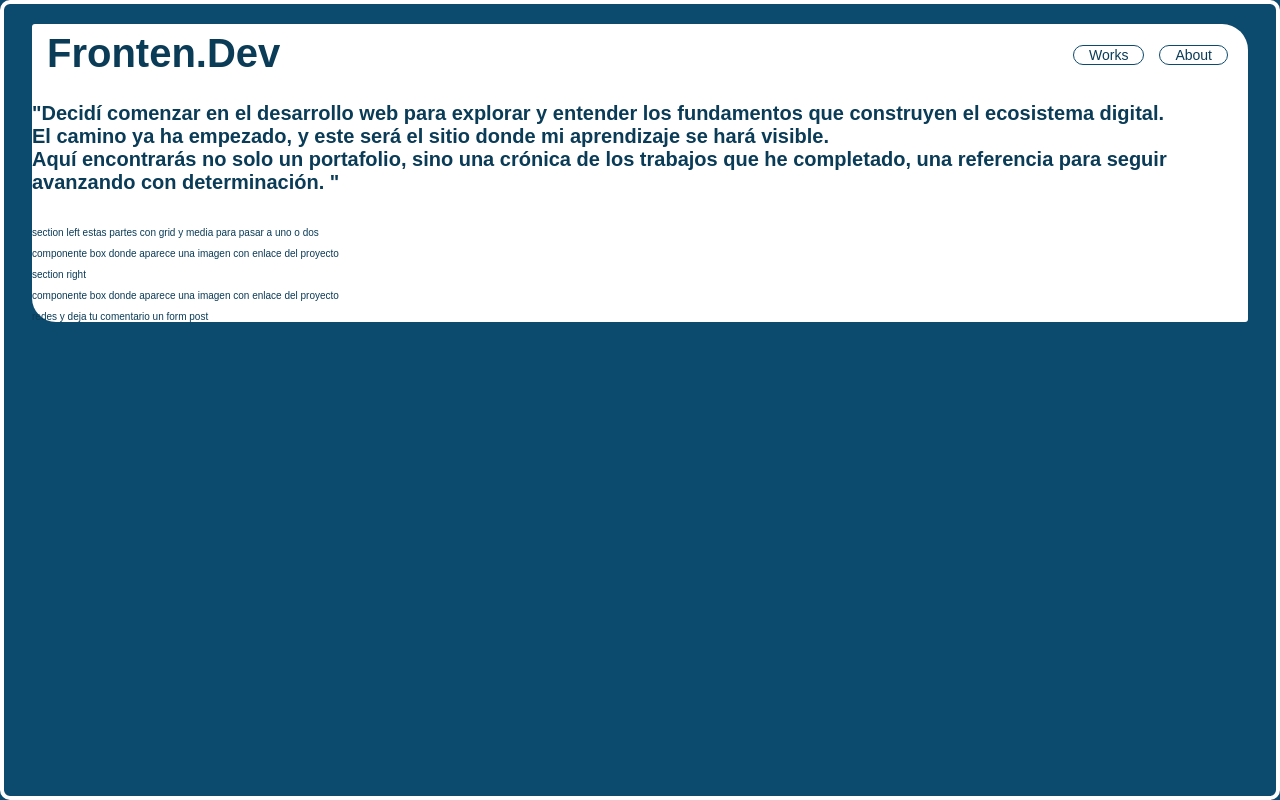
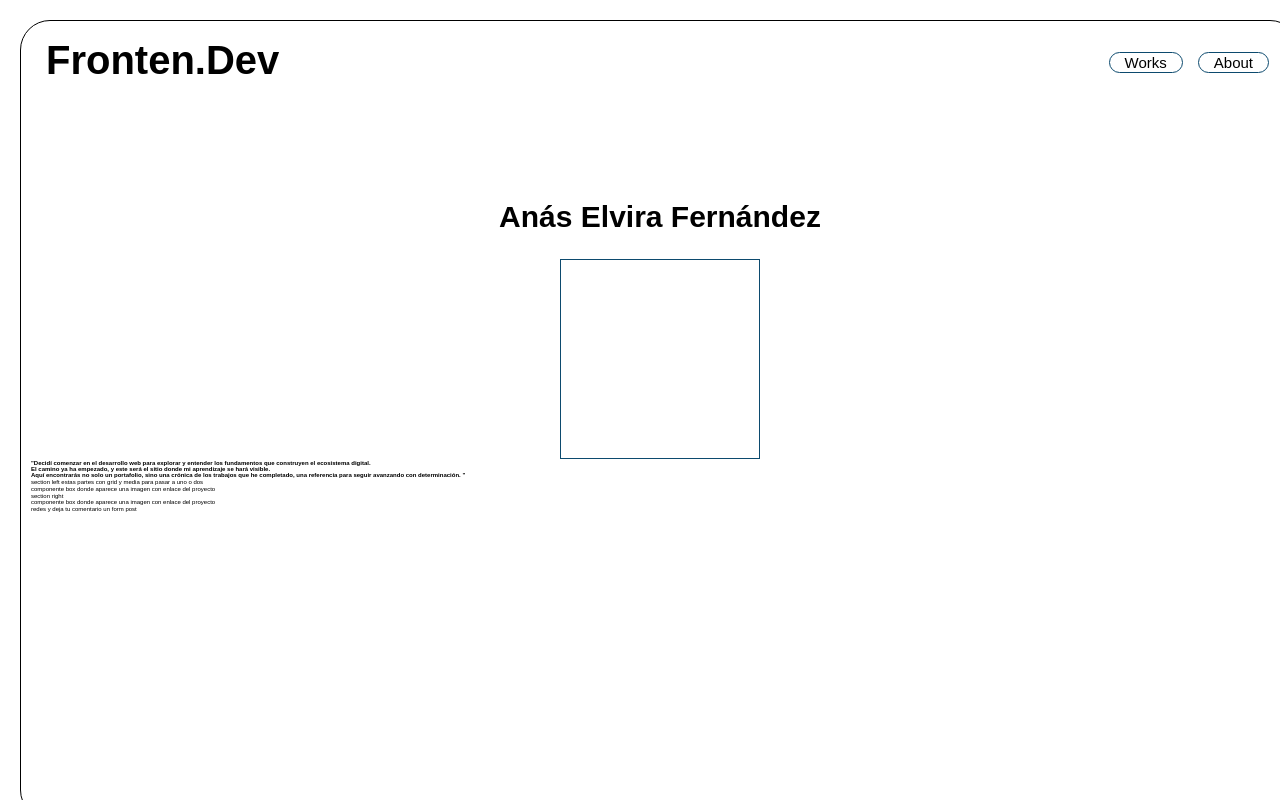
Before and after one commit to hanasolo82/anas-portfolio, a React (Vite) app: page / in a window 1280 px wide. Built offline with nearby package versions, Linux system fonts and the light colour scheme; a web font is replaced by a local one.

Commit message:
scratching the time line and scroll function

```diff
--- a/src/App.jsx
+++ b/src/App.jsx
@@ -1,8 +1,16 @@
-import Header from "./components/Header"
+import Header from "./components/Header";
+import Project from "./components/Project";
+
 export default function App() {
   return (
-    <div className="border-page">
+    <div className="container">
       <Header/>
+      <section className="timeline">
+        <h1 className="name">Anás Elvira Fernández</h1>
+        <Project/>
+
+      </section>
+
       <main>
         <section>
           <h5>
--- a/src/components/Header.jsx
+++ b/src/components/Header.jsx
@@ -3,7 +3,7 @@
 export default function Header() {
     return (
         <div className="header">
-            <h4 className="header-text">Fronten.Dev</h4>
+            <h1 className="header-text">Fronten.Dev</h1>
             <div className="header-btns">
                 <a className="works-btn">Works</a>
                 <a className="about-btn">About</a>
--- /dev/null
+++ b/src/components/Project.jsx
@@ -0,0 +1,6 @@
+
+export default function Project() {
+    return (
+        <div className="project-box"></div>
+    )
+}
--- a/src/components/Proyect.jsx
+++ /dev/null
@@ -1,4 +0,0 @@
-
-export default function Project() {
-
-}
--- a/src/index.css
+++ b/src/index.css
@@ -1,44 +1,39 @@
 * {
     box-sizing: border-box;
-
-}
-html {
     font-size: 62.5%;
     font-family: 'Alpino', sans-serif;
-    color: #0a3b57;
-    background-color: #0C4A6E;
-    width: 100%;
-    height: 100%;
-    border: 0.4rem solid white;
-    border-radius: 1rem;
-    margin: 0;
+}
+/* color fondo #0C4A6E;*/
+
+.container {
+    position: fixed; /* Fijo en la ventana del navegador */
+    top: 0;
+    left: 0;
+    width: 100vw; /* Ajusta el ancho según tus necesidades */
+    height: 100vh; /* Altura fija para permitir el scroll */
+    background-color: white;
+    overflow-y: scroll; /* Permite el scroll vertical */
+    z-index: 10; /* Asegúrate de que esté encima de otros elementos */
+    padding: 10px; /* Espaciado interno */
+    border-radius: 3rem;
+    border: 1px solid;
+    margin: 2rem;
 
 }
 
-h1 {font-size: 10rem;}
-h2 {font-size: 8rem;}
-h3 {font-size: 6rem;}
-h4 {font-size: 4rem;}
-h5 {font-size: 2rem;}
-h6 {font-size: 1rem;}
-
-.lastName {
-    font-size: 5rem;
+.container {
+    scrollbar-width: none;
 }
 
-.border-page {
-    margin: 2rem;
-    background-color: white;
-    border-top-left-radius: 0.3rem;
-    border-top-right-radius: 2.6rem;
-    border-bottom-left-radius: 2.4rem;
-    border-bottom-right-radius: 0.3rem;
+
+.container::-webkit-scrollbar {
+    display: none;
 }
-
 /*-----------------header-----------------------*/
 
 .header {
-
+    position: sticky;
+    top: 0;
     display: flex;
     flex-direction: row;
     justify-content: space-between;
@@ -48,7 +43,7 @@ h6 {font-size: 1rem;}
 
 }
 .header-text {
-
+    font-size: 4rem;
     line-height: 0.74;
     margin: 1.5rem 0 0 1.5rem ;
     padding: 0;
@@ -57,8 +52,8 @@ h6 {font-size: 1rem;}
 }
 .header-btns {
 
-    font-size: 1.4rem;
-    margin-top: 2.3rem;
+    font-size: 2.4rem;
+    margin-top: 1.5rem;
     margin-right: 0.5rem;
 
 
@@ -86,3 +81,22 @@ a:hover {
     color: white;
     border: 1px solid #0C4A6E;
 }
+
+/*-----------project----------*/
+.name {
+    font-size: 3rem;
+}
+.timeline{
+    display: flex;
+    flex-direction: column;
+    text-align: center;
+    justify-content: center;
+    align-items: center;
+    margin-top: 10rem;
+}
+.project-box {
+
+    border: 0.1rem solid #0C4A6E;
+    width: 20rem;
+    height: 20rem;
+}
```
